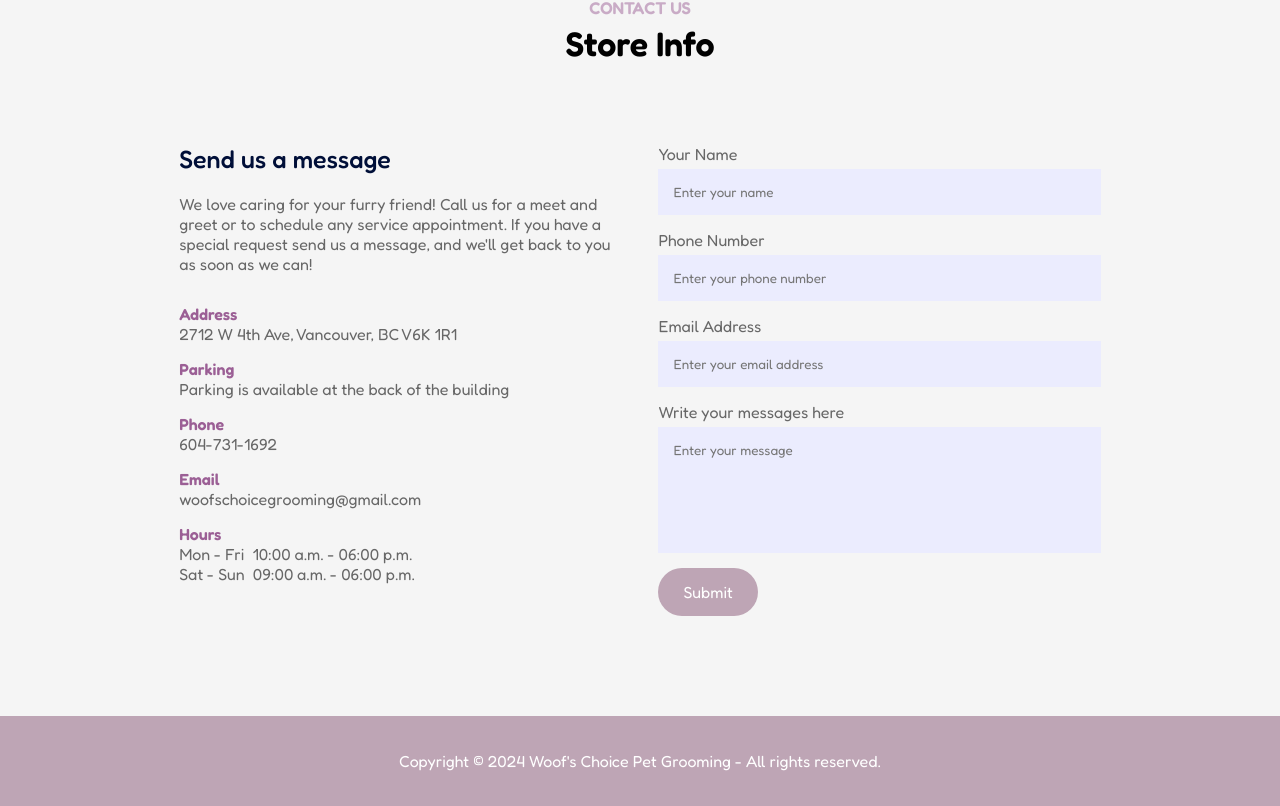
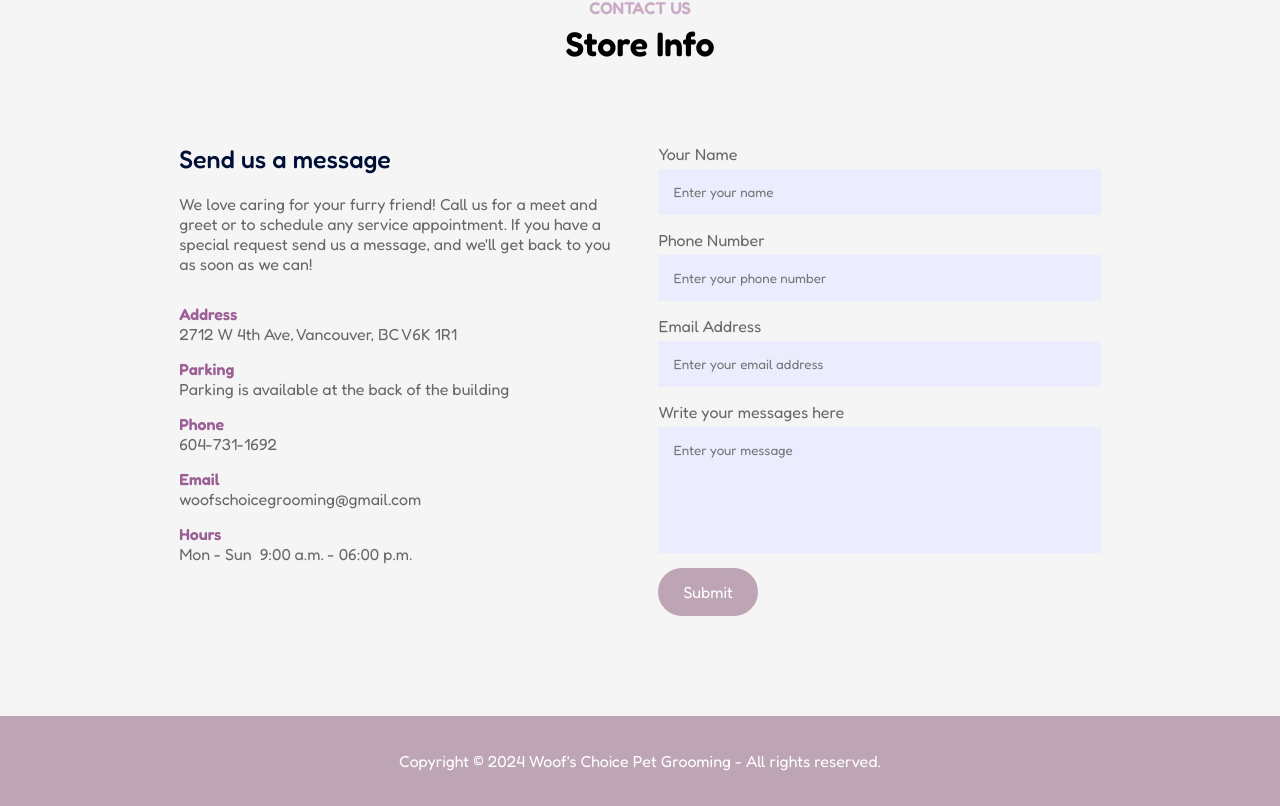
Before and after one commit to ellenjung24/Woof-s-Choice, a React (Vite) app: page / in a window 1280 px wide. Shown: the part 4027-4833 px from the top of the page. Built offline with nearby package versions, Linux system fonts and the light colour scheme; a web font is replaced by a local one.

Commit message:
changed the open hours

```diff
--- a/src/Components/Contact/Contact.jsx
+++ b/src/Components/Contact/Contact.jsx
@@ -54,8 +54,8 @@ const Contact = () => {
           <p><b>Fri</b> &nbsp;&nbsp;&nbsp;&nbsp;&nbsp;10:00 a.m. - 06:00 p.m.</p>
           <p><b>Sat</b> &nbsp;&nbsp; 9:00 a.m. - 06:00 p.m.</p>
           <p><b>Sun</b> &nbsp;&nbsp;9:00 a.m. - 06:00 p.m.</p> */}
-          <p>Mon - Fri&nbsp; 10:00 a.m. - 06:00 p.m.</p>
-          <p>Sat - Sun&nbsp; 09:00 a.m. - 06:00 p.m.</p>
+          <p>Mon - Sun&nbsp; 9:00 a.m. - 06:00 p.m.</p>
+          {/* <p>Sat - Sun&nbsp; 09:00 a.m. - 06:00 p.m.</p> */}
         </div>
 
       </div>
```
